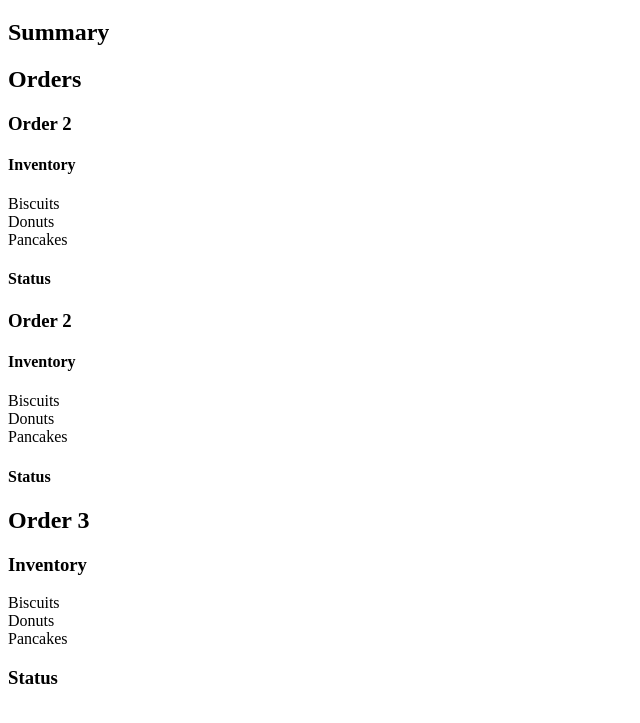
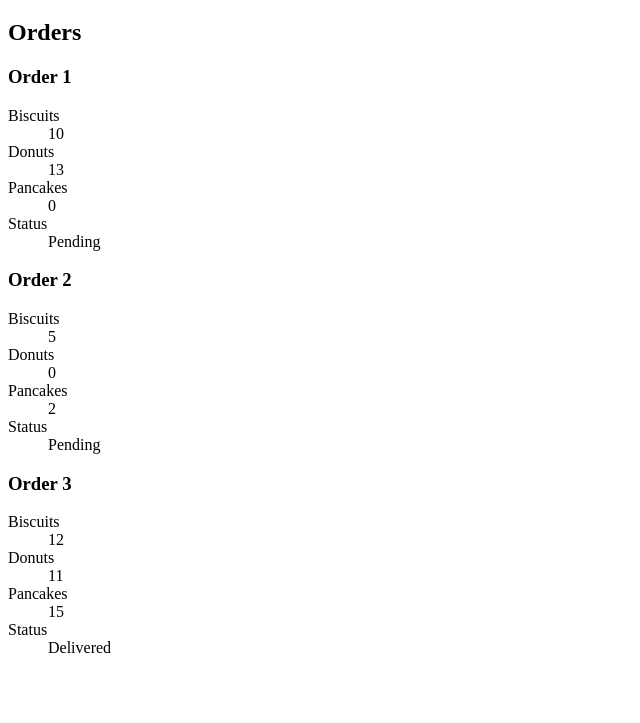
Before and after one commit to refilwe204/interactive-web-apps-IWA11, a plain HTML site: page index.html in a window 1280 px wide. Shown: the part 61-784 px from the top of the page, without its empty margins (0-640 px from the left). Drawn offline with Linux system fonts and the light colour scheme.

Commit message:
final commit

```diff
--- a/index.html
+++ b/index.html
@@ -10,15 +10,13 @@
 	</head>
 
     <body>
+
     <h1>The JS Bakery</h1>
-
-		<h2>Summary</h2>
 
     <h2>Orders</h2>
 
     <section>
-		  <h3>Order 2</h2>
-		  <h4>Inventory</h4>
+        <h3>Order 1</h3>
 
         <dl
             data-key="order1"
@@ -28,28 +26,30 @@
             data-delivered="false"
         >
             <div class="biscuits">
-		      <dt>Biscuits<dt>
-		      <dd class="count"></dd>
+                <dt>Biscuits</dt>
+                <dd class="count">Loading...</dd>
             </div>
 
             <div class="donuts">
-		      <dt>Donuts<dt>
-		      <dd class="count"></dd>
+                <dt>Donuts</dt>
+                <dd class="count">Loading...</dd>
             </div>
 
             <div class="pancakes">
-		      <dt>Pancakes<dt>
-		      <dd class="count"></dd>
+                <dt>Pancakes</dt>
+                <dd class="count">Loading...</dd>
+            </div>
+
+            <div class="status">
+                <dt>Status</dt>
+                <dd>Loading...</dd>
             </div>
         </dl>
 
-		  <h4>Status</h4>
-		  <span class="status"></span>
     </section>
 
     <section>
         <h3>Order 2</h3>
-		  <h4>Inventory</h4>
 
         <dl
             data-key="order2"
@@ -59,29 +59,30 @@
             data-delivered="false"
         >
             <div class="biscuits">
-		      <dt>Biscuits<dt>
-		      <dd class="count"></dd>
+                <dt>Biscuits</dt>
+                <dd class="count">Loading...</dd>
             </div>
 
             <div class="donuts">
-		      <dt>Donuts<dt>
-		      <dd class="count"></dd>
+                <dt>Donuts</dt>
+                <dd class="count">Loading...</dd>
             </div>
 
             <div class="pancakes">
-		      <dt>Pancakes<dt>
-		      <dd class="count"></dd>
+                <dt>Pancakes</dt>
+                <dd class="count">Loading...</dd>
+            </div>
+
+            <div class="status">
+                <dt>Status</dt>
+                <dd>Loading...</dd>
             </div>
         </dl>
-
-		  <h4>Status</h4>
-		  <span class="status"></span>
     </section>
 
 
     <section>
-		  <h2>Order 3</h2>
-		  <h3>Inventory</h3>
+        <h3>Order 3</h3>
 
         <dl
             data-key="order3"
@@ -91,23 +92,26 @@
             data-delivered="true"
         >
             <div class="biscuits">
-		      <dt>Biscuits<dt>
-		      <dd class="count"></dd>
+                <dt>Biscuits</dt>
+                <dd class="count">Loading...</dd>
             </div>
 
             <div class="donuts">
-		      <dt>Donuts<dt>
-		      <dd class="count"></dd>
+                <dt>Donuts</dt>
+                <dd class="count">Loading...</dd>
             </div>
 
             <div class="pancakes">
-		      <dt>Pancakes<dt>
-		      <dd class="count"></dd>
+                <dt>Pancakes</dt>
+                <dd class="count">Loading...</dd>
+            </div>
+
+            <div class="status">
+                <dt>Status</dt>
+                <dd>Loading...</dd>
             </div>
         </dl>
-
-		  <h3>Status</h3>
-		  <span class="status"></span>
     </section>
 </body>
+
 </html>
--- a/scripts.js
+++ b/scripts.js
@@ -1,32 +1,35 @@
-const items = ['biscuits', 'donuts', 'pancakes'];
+// script.js
 
-let outstanding = {
-  biscuits: 0,
-  donuts: 0,
-  pancakes: 0
-};
+const order1 = document.querySelector('[data-key="order1"]');
+const order2 = document.querySelector('[data-key="order2"]');
+const order3 = document.querySelector('[data-key="order3"]');
 
-let delivered = {
-  biscuits: 0,
-  donuts: 0,
-  pancakes: 0
-};
+const biscuits1 = order1.querySelector('.biscuits .count');
+const donuts1 = order1.querySelector('.donuts .count');
+const pancakes1 = order1.querySelector('.pancakes .count');
+const status1 = order1.querySelector('.status dd');
 
-const orders = document.querySelectorAll('dl');
+const biscuits2 = order2.querySelector('.biscuits .count');
+const donuts2 = order2.querySelector('.donuts .count');
+const pancakes2 = order2.querySelector('.pancakes .count');
+const status2 = order2.querySelector('.status dd');
 
-for (let i = 0; i < orders.length; i++) {
-  const order = orders[i];
-  const isDelivered = order.getAttribute('data-delivered') === 'true';
+const biscuits3 = order3.querySelector('.biscuits .count');
+const donuts3 = order3.querySelector('.donuts .count');
+const pancakes3 = order3.querySelector('.pancakes .count');
+const status3 = order3.querySelector('.status dd');
 
-  items.forEach(item => {
-    const count = parseInt(order.getAttribute(`data-${item}`));
-    if (isDelivered) {
-      delivered[item] += count;
-    } else {
-      outstanding[item] += count;
-    }
-  });
-}
+biscuits1.textContent = order1.dataset.biscuits;
+donuts1.textContent = order1.dataset.donuts;
+pancakes1.textContent = order1.dataset.pancakes;
+status1.textContent = order1.dataset.delivered === "true" ? "Delivered" : "Pending";
 
-console.log('Outstanding:', outstanding);
-console.log('Delivered:', delivered);
+biscuits2.textContent = order2.dataset.biscuits;
+donuts2.textContent = order2.dataset.donuts;
+pancakes2.textContent = order2.dataset.pancakes;
+status2.textContent = order2.dataset.delivered === "true" ? "Delivered" : "Pending";
+
+biscuits3.textContent = order3.dataset.biscuits;
+donuts3.textContent = order3.dataset.donuts;
+pancakes3.textContent = order3.dataset.pancakes;
+status3.textContent = order3.dataset.delivered === "true" ? "Delivered" : "Pending";
```
Lines whose indentation alone changed are shown as unchanged.
